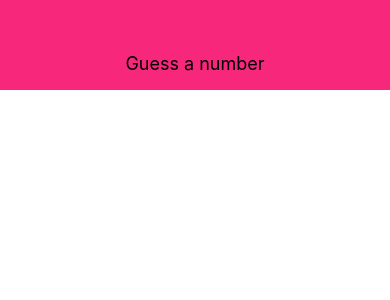
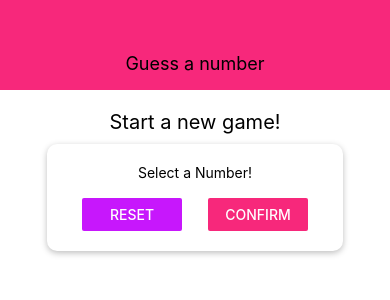
Before and after one commit to DraciVik/guess-the-number-rn, a React Native app: screen / in a window 390 px wide. Shown: the top 300 px of the page. Built offline with nearby package versions, Linux system fonts and the light colour scheme.

Commit message:
Added StartGameScreen and Card component as well as Constants folder where I'll keep all the constants

```diff
--- a/App.js
+++ b/App.js
@@ -1,12 +1,14 @@
-import { StatusBar } from "expo-status-bar";
-import React from "react";
-import { StyleSheet, View } from "react-native";
-import Header from "./components/Header";
+import React from 'react';
+import { StyleSheet, View } from 'react-native';
+
+import StartGameScreen from './screens/StartGameScreen';
+import Header from './components/Header';
 
 export default function App() {
   return (
     <View style={styles.screen}>
       <Header title="Guess a number" />
+      <StartGameScreen />
     </View>
   );
 }
--- /dev/null
+++ b/components/Card.js
@@ -0,0 +1,27 @@
+import React from 'react';
+
+import { View, StyleSheet } from 'react-native';
+
+const Card = (props) => {
+  return (
+    <View style={{ ...styles.card, ...props.style }}>{props.children}</View>
+  );
+};
+
+const styles = StyleSheet.create({
+  card: {
+    shadowColor: 'black',
+    shadowOffset: {
+      width: 0,
+      height: 2,
+    },
+    shadowRadius: 6,
+    shadowOpacity: 0.26,
+    backgroundColor: 'white',
+    elevation: 5,
+    padding: 20,
+    borderRadius: 10,
+  },
+});
+
+export default Card;
--- a/components/Header.js
+++ b/components/Header.js
@@ -1,5 +1,7 @@
-import React from "react";
-import { View, Text, StyleSheet } from "react-native";
+import React from 'react';
+import { View, Text, StyleSheet } from 'react-native';
+
+import Colors from '../constants/colors';
 
 const Header = (props) => {
   return (
@@ -11,15 +13,15 @@ const Header = (props) => {
 
 const styles = StyleSheet.create({
   header: {
-		width: "100%",
+    width: '100%',
     height: 90,
     paddingTop: 36,
-		backgroundColor: "#f7287b",
-		alignItems: "center",
-		justifyContent: "center",
+    backgroundColor: Colors.primary,
+    alignItems: 'center',
+    justifyContent: 'center',
   },
   headerTitle: {
-		color: "black",
+    color: 'black',
     fontSize: 18,
   },
 });
--- /dev/null
+++ b/constants/colors.js
@@ -0,0 +1,4 @@
+export default {
+  primary: '#f7287b',
+  accent: '#c717fc',
+};
--- /dev/null
+++ b/screens/StartGameScreen.js
@@ -0,0 +1,53 @@
+import React from 'react';
+import { View, StyleSheet, Text, TextInput, Button } from 'react-native';
+import Card from '../components/Card';
+import Color from '../constants/colors';
+
+const StartGameScreen = (props) => {
+  return (
+    <View style={styles.screen}>
+      <Text style={styles.title}>Start a new game!</Text>
+      <Card style={styles.inputContainer}>
+        <Text>Select a Number!</Text>
+        <TextInput />
+        <View style={styles.buttonContainer}>
+          <View style={styles.button}>
+            <Button title="Reset" onPress={() => {}} color={Color.accent} />
+          </View>
+          <View style={styles.button}>
+            <Button title="Confirm" onPress={() => {}} color={Color.primary} />
+          </View>
+        </View>
+      </Card>
+    </View>
+  );
+};
+
+const styles = StyleSheet.create({
+  screen: {
+    flex: 1,
+    padding: 10,
+    alignItems: 'center',
+  },
+  title: {
+    fontSize: 20,
+    marginVertical: 10,
+  },
+  inputContainer: {
+    width: 300,
+    maxWidth: '80%',
+    alignItems: 'center',
+  },
+
+  buttonContainer: {
+    flexDirection: 'row',
+    width: '100%',
+    justifyContent: 'space-between',
+    paddingHorizontal: 15,
+  },
+  button: {
+    width: 100,
+  },
+});
+
+export default StartGameScreen;
```
Also changed, not shown: package.json (+5 -2 lines), .eslintrc.js (added), .prettierrc.js (added), 1 other file (tests, documents, lock files or other folders). Lines whose indentation alone changed are shown as unchanged.
